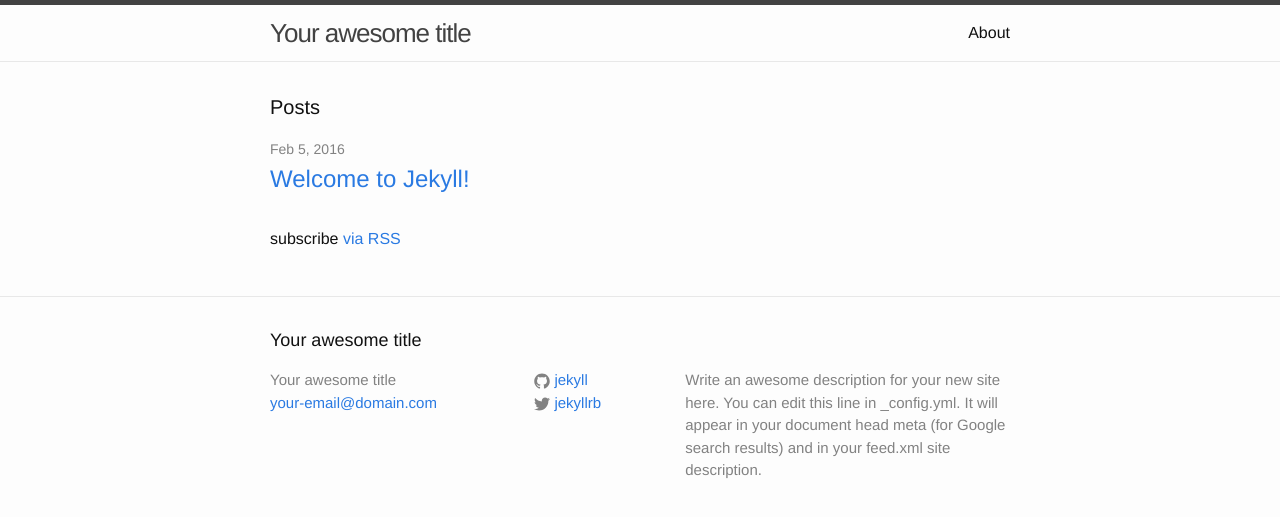
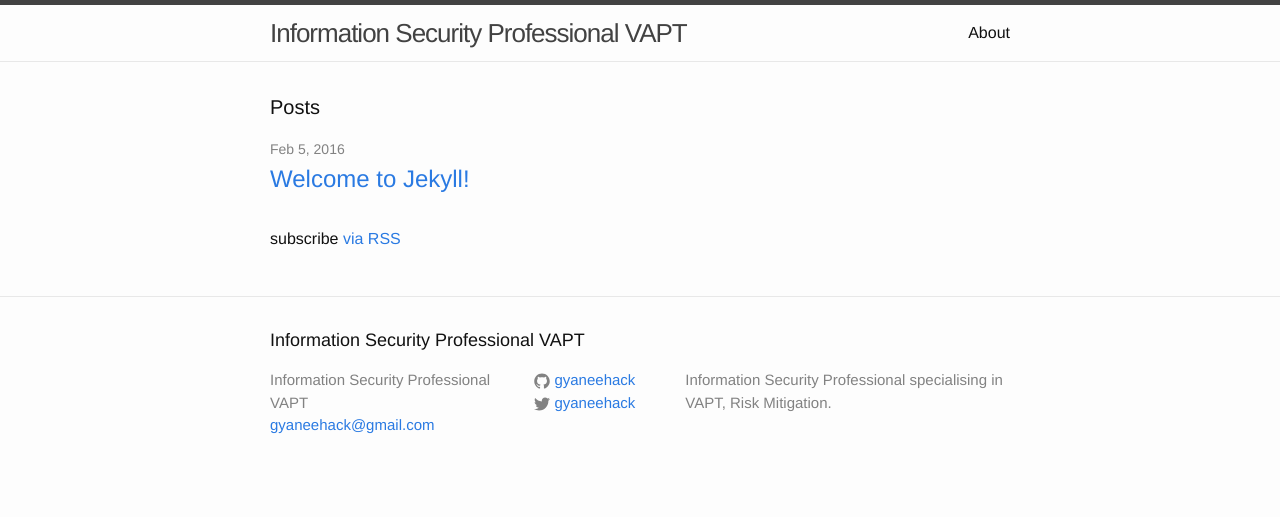
Before and after one commit to gyaneehack/designer-portfolio, a Jekyll site: the page built from index.html, in a window 1280 px wide. Shown: the top 517 px of the page. Built offline with Jekyll 4.4.1, drawn with Linux system fonts in a browser that asks for light colours.

Commit message:
config setting for site

```diff
--- a/_config.yml
+++ b/_config.yml
@@ -6,16 +6,27 @@
 # 'jekyll serve'. If you change this file, please restart the server process.
 
 # Site settings
-title: Your awesome title
-email: your-email@domain.com
+title: Information Security Professional VAPT
+email: gyaneehack@gmail.com
 description: > # this means to ignore newlines until "baseurl:"
-  Write an awesome description for your new site here. You can edit this
-  line in _config.yml. It will appear in your document head meta (for
-  Google search results) and in your feed.xml site description.
+  Information Security Professional specialising in VAPT, Risk Mitigation.
 baseurl: "" # the subpath of your site, e.g. /blog
 url: "http://yourdomain.com" # the base hostname & protocol for your site
-twitter_username: jekyllrb
-github_username:  jekyll
+twitter_username: gyaneehack
+github_username:  gyaneehack
+google_username: gyaneehack
+
+permalink: /:categories/:title
+
+links:
+ - title: about
+   url: /about
+ - title: work
+   url: /work
+ - title: articles
+   url: /articles
+ - title: hire me
+   url: /hire-me
 
 # Build settings
 markdown: kramdown
```
